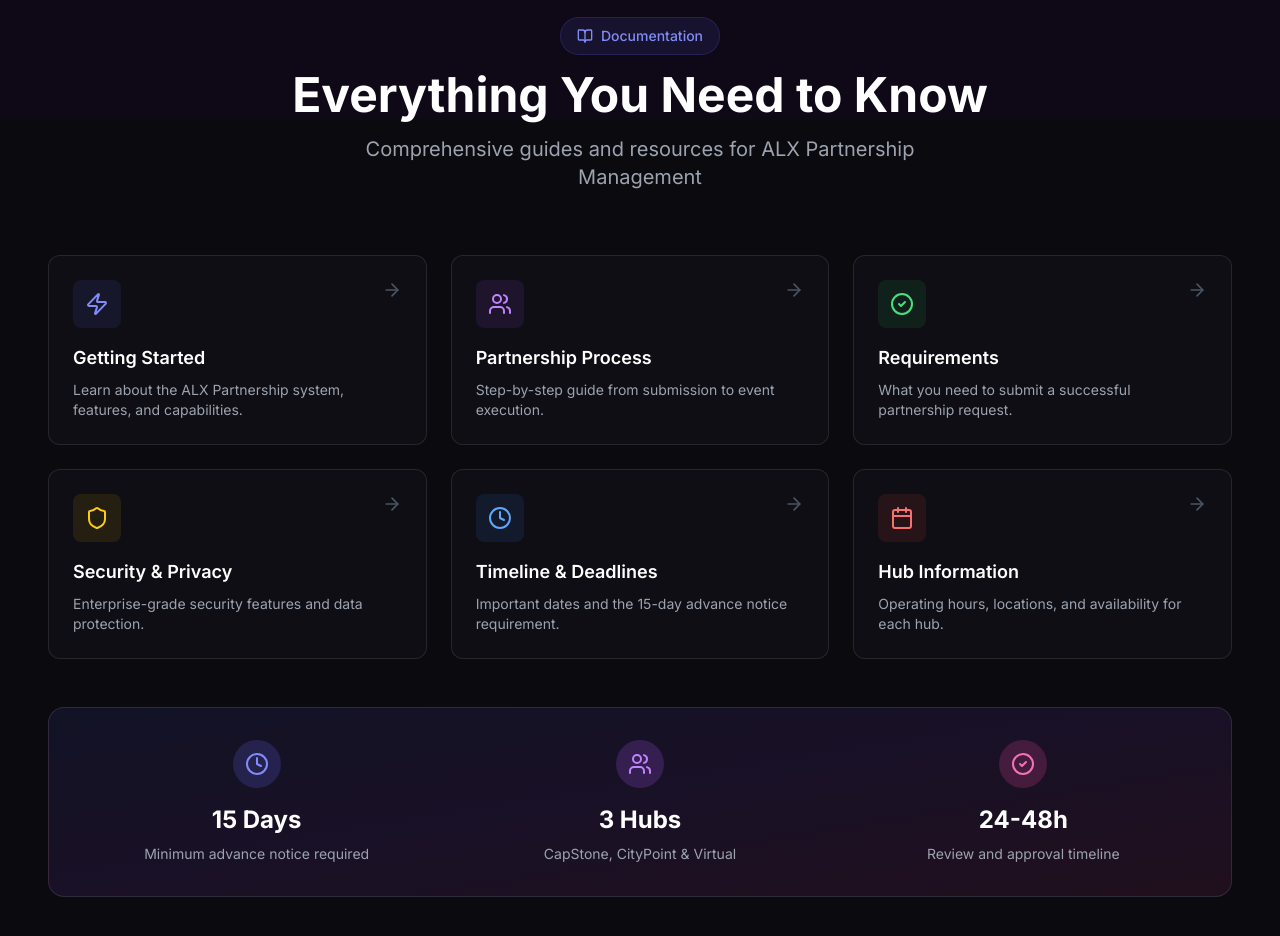
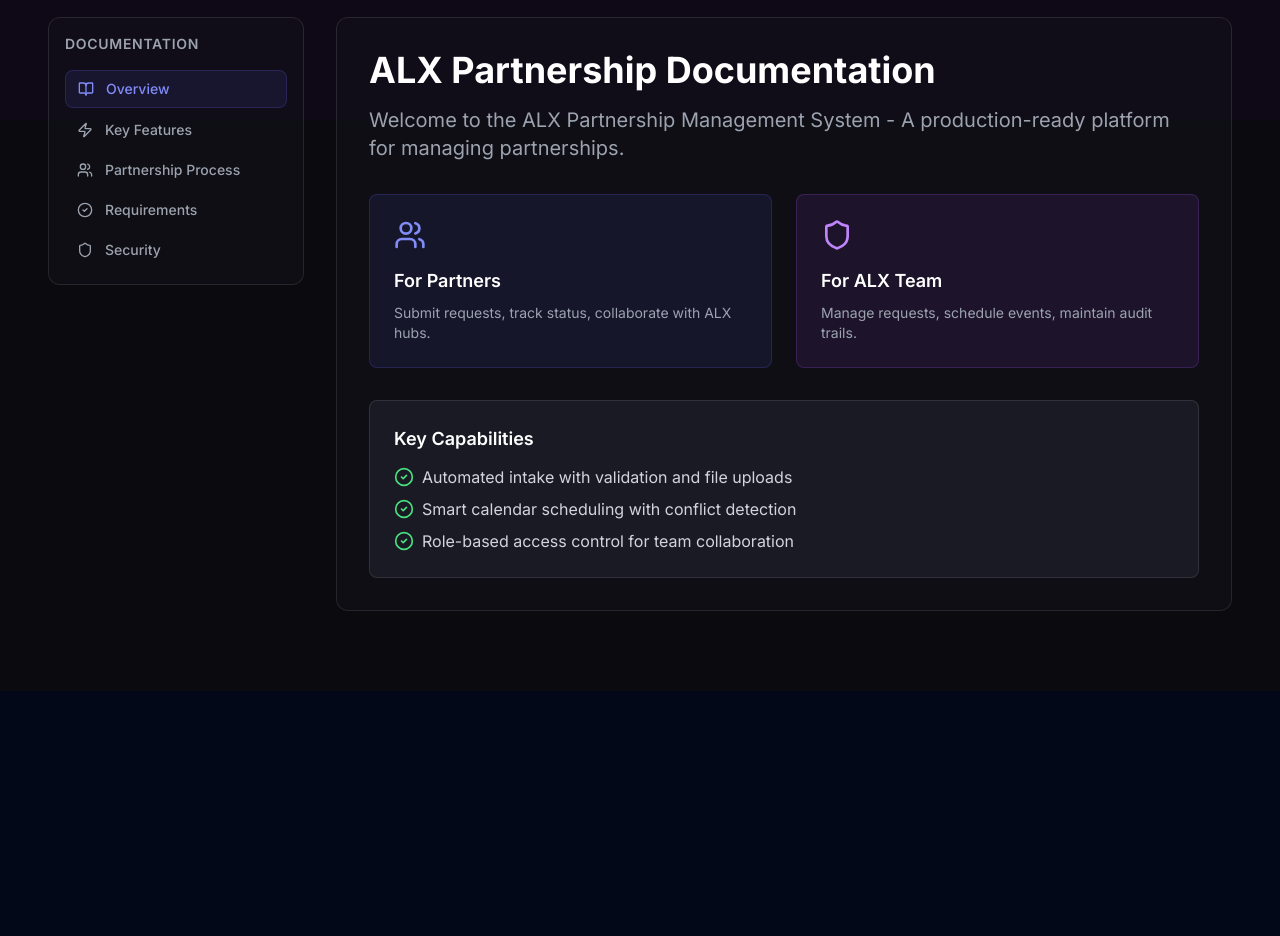
Before and after one commit to BisratJ/alx-partnership, a Next.js app: page / in a window 1280 px wide. Shown: the part 680-1616 px from the top of the page. After the commit the page ends 1371 px from the top, so only its background shows below. Built offline with nearby package versions, Linux system fonts and the light colour scheme.

Commit message:
Integrate full documentation viewer with sidebar navigation onto home page

```diff
--- a/app/page.tsx
+++ b/app/page.tsx
@@ -1,16 +1,27 @@
 "use client"
 
+import { useState } from 'react';
 import { HeroSection } from '@/components/ui/hero-section-dark';
 import { NavBar } from '@/components/ui/tubelight-navbar';
 import { Home, FileText, Search, LayoutDashboard, BookOpen, CheckCircle2, Clock, Users, Shield, Zap, ArrowRight, Calendar } from 'lucide-react';
 import Link from 'next/link';
 
 export default function HomePage() {
+  const [activeSection, setActiveSection] = useState('overview');
+
   const navItems = [
     { name: 'Home', url: '/', icon: Home },
     { name: 'Apply', url: '/apply', icon: FileText },
     { name: 'Track', url: '/track', icon: Search },
     { name: 'Docs', url: '/dashboard', icon: LayoutDashboard }
+  ];
+
+  const sections = [
+    { id: 'overview', label: 'Overview', icon: BookOpen },
+    { id: 'features', label: 'Key Features', icon: Zap },
+    { id: 'process', label: 'Partnership Process', icon: Users },
+    { id: 'requirements', label: 'Requirements', icon: CheckCircle2 },
+    { id: 'security', label: 'Security', icon: Shield },
   ];
 
   return (
@@ -39,145 +50,133 @@ export default function HomePage() {
       {/* Documentation Viewer Section */}
       <section className="relative py-20 px-4">
         <div className="container mx-auto max-w-7xl">
-          {/* Section Header */}
-          <div className="text-center mb-16">
-            <div className="inline-flex items-center gap-2 px-4 py-2 bg-indigo-500/10 border border-indigo-500/20 rounded-full mb-4">
-              <BookOpen className="w-4 h-4 text-indigo-400" />
-              <span className="text-sm font-medium text-indigo-400">Documentation</span>
+          <div className="flex gap-8">
+            {/* Sidebar */}
+            <aside className="hidden lg:block w-64 flex-shrink-0">
+              <div className="sticky top-28 bg-[#13131a]/50 border border-white/10 rounded-xl p-4 backdrop-blur-sm">
+                <h3 className="text-sm font-semibold text-gray-400 uppercase tracking-wider mb-4">Documentation</h3>
+                <nav className="space-y-1">
+                  {sections.map((section) => {
+                    const Icon = section.icon;
+                    return (
+                      <button
+                        key={section.id}
+                        onClick={() => setActiveSection(section.id)}
+                        className={`w-full flex items-center gap-3 px-3 py-2 rounded-lg text-sm font-medium transition-all ${
+                          activeSection === section.id
+                            ? 'bg-indigo-500/10 text-indigo-400 border border-indigo-500/20'
+                            : 'text-gray-400 hover:text-white hover:bg-white/5'
+                        }`}
+                      >
+                        <Icon className="w-4 h-4" />
+                        {section.label}
+                      </button>
+                    );
+                  })}
+                </nav>
               </div>
-            <h2 className="text-4xl md:text-5xl font-bold text-white mb-4">
-              Everything You Need to Know
-            </h2>
-            <p className="text-xl text-gray-400 max-w-2xl mx-auto">
-              Comprehensive guides and resources for ALX Partnership Management
+            </aside>
+
+            {/* Main Content */}
+            <main className="flex-1 min-w-0">
+              <div className="bg-[#13131a]/50 border border-white/10 rounded-xl backdrop-blur-sm p-8">
+                {/* Overview Section */}
+                {activeSection === 'overview' && (
+                  <div>
+                    <h1 className="text-4xl font-bold text-white mb-4">ALX Partnership Documentation</h1>
+                    <p className="text-xl text-gray-400 mb-8">
+                      Welcome to the ALX Partnership Management System - A production-ready platform for managing partnerships.
                     </p>
+
+                    <div className="grid md:grid-cols-2 gap-6 mb-8">
+                      <div className="bg-indigo-500/10 border border-indigo-500/20 rounded-lg p-6">
+                        <Users className="w-8 h-8 text-indigo-400 mb-4" />
+                        <h3 className="text-lg font-semibold text-white mb-2">For Partners</h3>
+                        <p className="text-gray-400 text-sm">Submit requests, track status, collaborate with ALX hubs.</p>
+                      </div>
+                      <div className="bg-purple-500/10 border border-purple-500/20 rounded-lg p-6">
+                        <Shield className="w-8 h-8 text-purple-400 mb-4" />
+                        <h3 className="text-lg font-semibold text-white mb-2">For ALX Team</h3>
+                        <p className="text-gray-400 text-sm">Manage requests, schedule events, maintain audit trails.</p>
+                      </div>
                     </div>
 
-          {/* Quick Links Grid */}
-          <div className="grid md:grid-cols-2 lg:grid-cols-3 gap-6 mb-12">
-            {/* Getting Started */}
-            <Link href="/dashboard" className="group">
-              <div className="bg-[#13131a]/50 border border-white/10 rounded-xl p-6 hover:border-indigo-500/30 transition-all hover:bg-[#13131a]/80">
-                <div className="flex items-start justify-between mb-4">
-                  <div className="bg-indigo-500/10 p-3 rounded-lg">
-                    <Zap className="w-6 h-6 text-indigo-400" />
+                    <div className="bg-[#1a1a24] border border-white/10 rounded-lg p-6">
+                      <h3 className="text-lg font-semibold text-white mb-3">Key Capabilities</h3>
+                      <ul className="space-y-2 text-gray-300">
+                        <li className="flex items-start gap-2">
+                          <CheckCircle2 className="w-5 h-5 text-green-400 mt-0.5 flex-shrink-0" />
+                          <span>Automated intake with validation and file uploads</span>
+                        </li>
+                        <li className="flex items-start gap-2">
+                          <CheckCircle2 className="w-5 h-5 text-green-400 mt-0.5 flex-shrink-0" />
+                          <span>Smart calendar scheduling with conflict detection</span>
+                        </li>
+                        <li className="flex items-start gap-2">
+                          <CheckCircle2 className="w-5 h-5 text-green-400 mt-0.5 flex-shrink-0" />
+                          <span>Role-based access control for team collaboration</span>
+                        </li>
+                      </ul>
                     </div>
-                  <ArrowRight className="w-5 h-5 text-gray-600 group-hover:text-indigo-400 group-hover:translate-x-1 transition-all" />
                   </div>
-                <h3 className="text-lg font-semibold text-white mb-2">Getting Started</h3>
-                <p className="text-sm text-gray-400">
-                  Learn about the ALX Partnership system, features, and capabilities.
+                )}
+
+                {/* Requirements Section */}
+                {activeSection === 'requirements' && (
+                  <div>
+                    <h1 className="text-4xl font-bold text-white mb-6">Partnership Requirements</h1>
+
+                    <div className="bg-yellow-500/10 border border-yellow-500/20 rounded-lg p-6 mb-8">
+                      <div className="flex gap-3">
+                        <Clock className="w-5 h-5 text-yellow-400 flex-shrink-0 mt-0.5" />
+                        <div>
+                          <h3 className="text-lg font-semibold text-yellow-400 mb-2">15-Day Advance Notice</h3>
+                          <p className="text-gray-300 text-sm">
+                            All requests must be submitted at least 15 business days before the event date.
                           </p>
-              </div>
-            </Link>
-
-            {/* Partnership Process */}
-            <Link href="/dashboard" className="group">
-              <div className="bg-[#13131a]/50 border border-white/10 rounded-xl p-6 hover:border-purple-500/30 transition-all hover:bg-[#13131a]/80">
-                <div className="flex items-start justify-between mb-4">
-                  <div className="bg-purple-500/10 p-3 rounded-lg">
-                    <Users className="w-6 h-6 text-purple-400" />
-                  </div>
-                  <ArrowRight className="w-5 h-5 text-gray-600 group-hover:text-purple-400 group-hover:translate-x-1 transition-all" />
-                </div>
-                <h3 className="text-lg font-semibold text-white mb-2">Partnership Process</h3>
-                <p className="text-sm text-gray-400">
-                  Step-by-step guide from submission to event execution.
-                </p>
-              </div>
-            </Link>
-
-            {/* Requirements */}
-            <Link href="/dashboard" className="group">
-              <div className="bg-[#13131a]/50 border border-white/10 rounded-xl p-6 hover:border-green-500/30 transition-all hover:bg-[#13131a]/80">
-                <div className="flex items-start justify-between mb-4">
-                  <div className="bg-green-500/10 p-3 rounded-lg">
-                    <CheckCircle2 className="w-6 h-6 text-green-400" />
-                  </div>
-                  <ArrowRight className="w-5 h-5 text-gray-600 group-hover:text-green-400 group-hover:translate-x-1 transition-all" />
-                </div>
-                <h3 className="text-lg font-semibold text-white mb-2">Requirements</h3>
-                <p className="text-sm text-gray-400">
-                  What you need to submit a successful partnership request.
-                </p>
-              </div>
-            </Link>
-
-            {/* Security */}
-            <Link href="/dashboard" className="group">
-              <div className="bg-[#13131a]/50 border border-white/10 rounded-xl p-6 hover:border-yellow-500/30 transition-all hover:bg-[#13131a]/80">
-                <div className="flex items-start justify-between mb-4">
-                  <div className="bg-yellow-500/10 p-3 rounded-lg">
-                    <Shield className="w-6 h-6 text-yellow-400" />
-                  </div>
-                  <ArrowRight className="w-5 h-5 text-gray-600 group-hover:text-yellow-400 group-hover:translate-x-1 transition-all" />
-                </div>
-                <h3 className="text-lg font-semibold text-white mb-2">Security & Privacy</h3>
-                <p className="text-sm text-gray-400">
-                  Enterprise-grade security features and data protection.
-                </p>
-              </div>
-            </Link>
-
-            {/* Timeline */}
-            <Link href="/dashboard" className="group">
-              <div className="bg-[#13131a]/50 border border-white/10 rounded-xl p-6 hover:border-blue-500/30 transition-all hover:bg-[#13131a]/80">
-                <div className="flex items-start justify-between mb-4">
-                  <div className="bg-blue-500/10 p-3 rounded-lg">
-                    <Clock className="w-6 h-6 text-blue-400" />
-                  </div>
-                  <ArrowRight className="w-5 h-5 text-gray-600 group-hover:text-blue-400 group-hover:translate-x-1 transition-all" />
-                </div>
-                <h3 className="text-lg font-semibold text-white mb-2">Timeline & Deadlines</h3>
-                <p className="text-sm text-gray-400">
-                  Important dates and the 15-day advance notice requirement.
-                </p>
-              </div>
-            </Link>
-
-            {/* Hub Information */}
-            <Link href="/dashboard" className="group">
-              <div className="bg-[#13131a]/50 border border-white/10 rounded-xl p-6 hover:border-red-500/30 transition-all hover:bg-[#13131a]/80">
-                <div className="flex items-start justify-between mb-4">
-                  <div className="bg-red-500/10 p-3 rounded-lg">
-                    <Calendar className="w-6 h-6 text-red-400" />
-                  </div>
-                  <ArrowRight className="w-5 h-5 text-gray-600 group-hover:text-red-400 group-hover:translate-x-1 transition-all" />
-                </div>
-                <h3 className="text-lg font-semibold text-white mb-2">Hub Information</h3>
-                <p className="text-sm text-gray-400">
-                  Operating hours, locations, and availability for each hub.
-                </p>
-              </div>
-            </Link>
-          </div>
-
-          {/* Key Highlights */}
-          <div className="bg-gradient-to-br from-indigo-500/10 via-purple-500/10 to-pink-500/10 border border-white/10 rounded-2xl p-8">
-            <div className="grid md:grid-cols-3 gap-8">
-              <div className="text-center">
-                <div className="inline-flex items-center justify-center w-12 h-12 bg-indigo-500/20 rounded-full mb-4">
-                  <Clock className="w-6 h-6 text-indigo-400" />
-                </div>
-                <h3 className="text-2xl font-bold text-white mb-2">15 Days</h3>
-                <p className="text-sm text-gray-400">Minimum advance notice required</p>
-              </div>
-              <div className="text-center">
-                <div className="inline-flex items-center justify-center w-12 h-12 bg-purple-500/20 rounded-full mb-4">
-                  <Users className="w-6 h-6 text-purple-400" />
-                </div>
-                <h3 className="text-2xl font-bold text-white mb-2">3 Hubs</h3>
-                <p className="text-sm text-gray-400">CapStone, CityPoint & Virtual</p>
-              </div>
-              <div className="text-center">
-                <div className="inline-flex items-center justify-center w-12 h-12 bg-pink-500/20 rounded-full mb-4">
-                  <CheckCircle2 className="w-6 h-6 text-pink-400" />
-                </div>
-                <h3 className="text-2xl font-bold text-white mb-2">24-48h</h3>
-                <p className="text-sm text-gray-400">Review and approval timeline</p>
                         </div>
                       </div>
                     </div>
+
+                    <div className="space-y-4">
+                      <div className="bg-[#1a1a24] border border-white/10 rounded-lg p-5">
+                        <h3 className="text-lg font-semibold text-white mb-3">Required Documents</h3>
+                        <ul className="space-y-2 text-gray-300 text-sm">
+                          <li className="flex items-start gap-2">
+                            <CheckCircle2 className="w-4 h-4 text-green-400 mt-0.5" />
+                            <span><strong>Concept Note</strong>: PDF format, max 5MB</span>
+                          </li>
+                          <li className="flex items-start gap-2">
+                            <CheckCircle2 className="w-4 h-4 text-green-400 mt-0.5" />
+                            <span><strong>Logo (Optional)</strong>: PNG/JPEG, max 2MB</span>
+                          </li>
+                        </ul>
+                      </div>
+                    </div>
+                  </div>
+                )}
+
+                {/* Security Section */}
+                {activeSection === 'security' && (
+                  <div>
+                    <h1 className="text-4xl font-bold text-white mb-6">Security & Compliance</h1>
+                    <div className="grid md:grid-cols-2 gap-6">
+                      <div className="bg-[#1a1a24] border border-white/10 rounded-lg p-6">
+                        <h3 className="text-lg font-semibold text-white mb-3">Encryption</h3>
+                        <ul className="space-y-2 text-sm text-gray-300">
+                          <li className="flex gap-2"><CheckCircle2 className="w-4 h-4 text-green-400 mt-0.5" />TLS 1.3 encryption</li>
+                          <li className="flex gap-2"><CheckCircle2 className="w-4 h-4 text-green-400 mt-0.5" />AES-256 at rest</li>
+                        </ul>
+                      </div>
+                    </div>
+                  </div>
+                )}
+
+                {/* Other sections can be added here */}
+              </div>
+            </main>
+          </div>
+
         </div>
       </section>
     </div>
```
Lines whose indentation alone changed are shown as unchanged.
